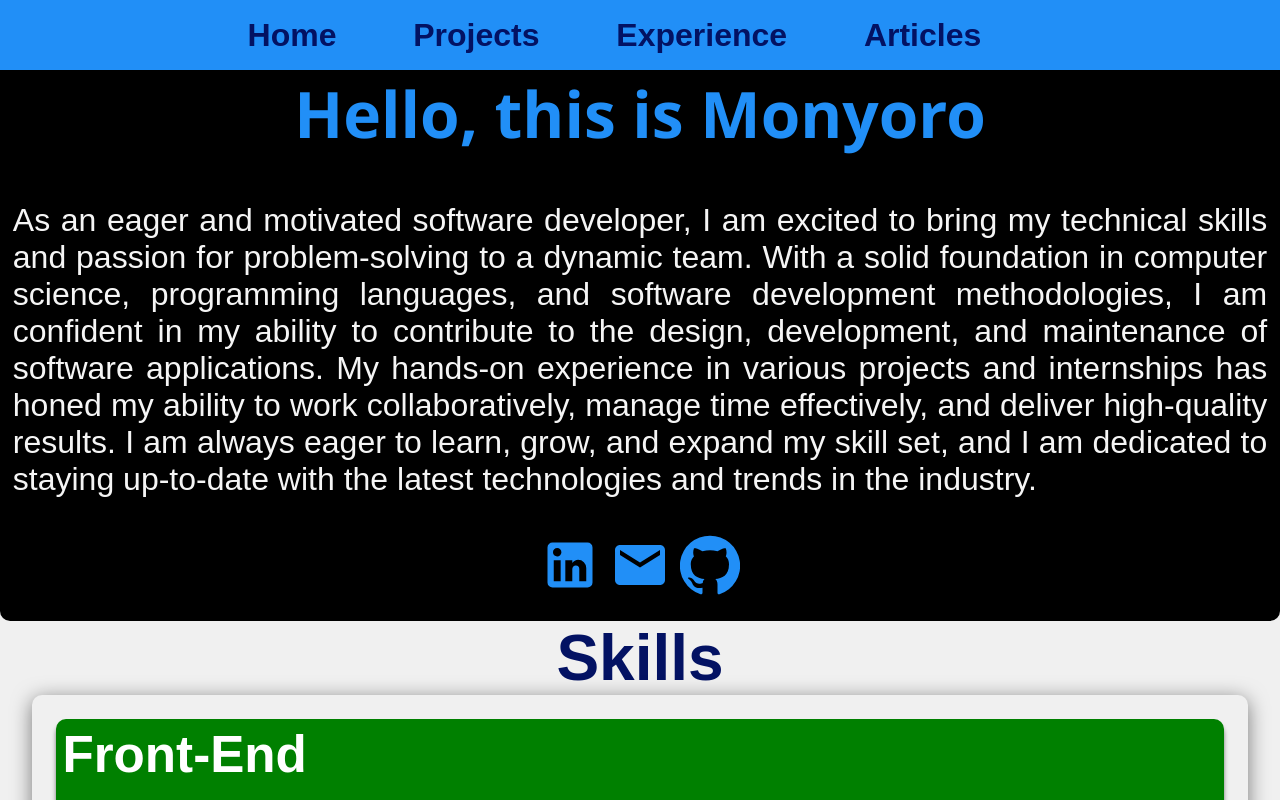
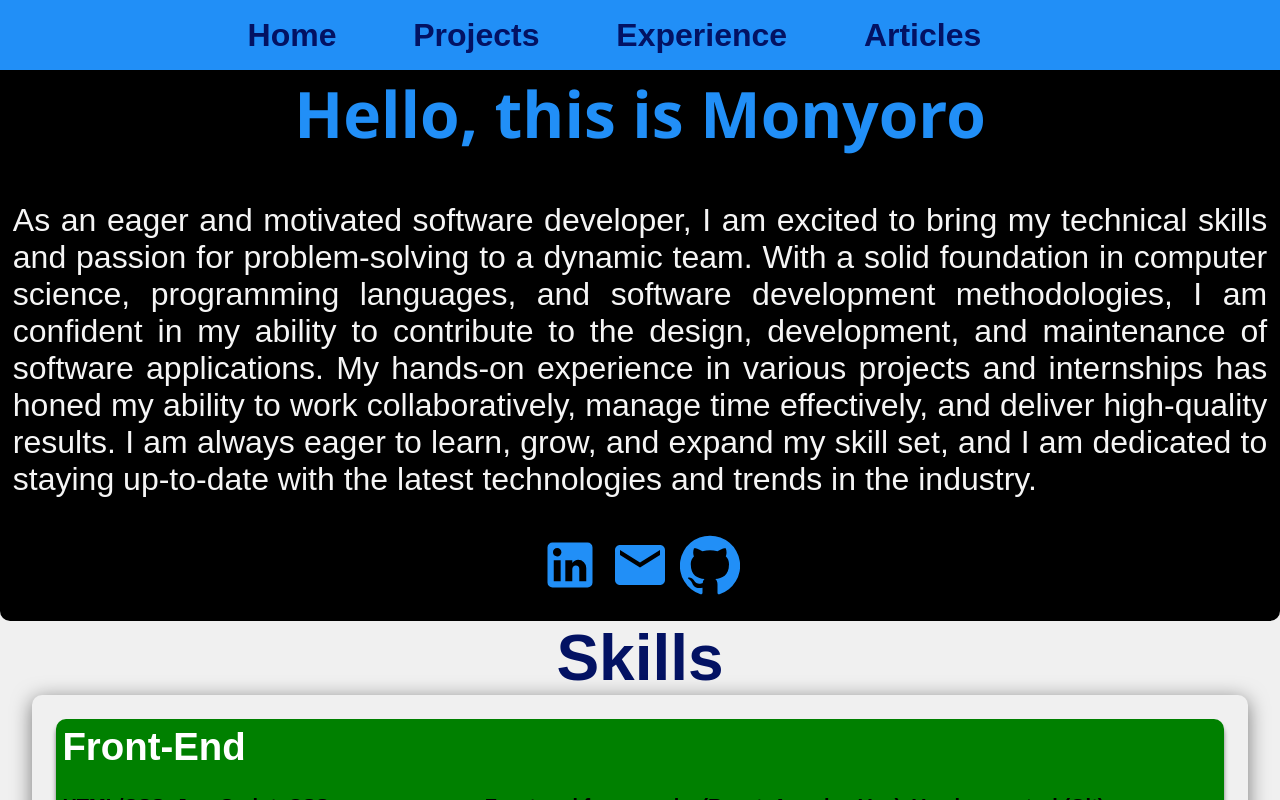
Before and after one commit to moabmo/abiud, a React (Create React App) app: page / in a window 1280 px wide. In both pictures the pointer is over the item 640 px from the left and 757 px from the top of the page. Shown: the top 800 px of the page. Built offline with nearby package versions, Linux system fonts and the light colour scheme.

Commit message:
Update Home.css

```diff
--- a/src/styles/Home.css
+++ b/src/styles/Home.css
@@ -82,7 +82,8 @@
     margin: 2%;
     font-weight: bold;
     color: black;
-    font-size: 200%;
+    font-size: 150%;
+     transiton: 2s;
     box-shadow: 0 5px 4px rgba(0, 0, 0, 0.5);
     /* min-height: 300px;
     float: left;
```
